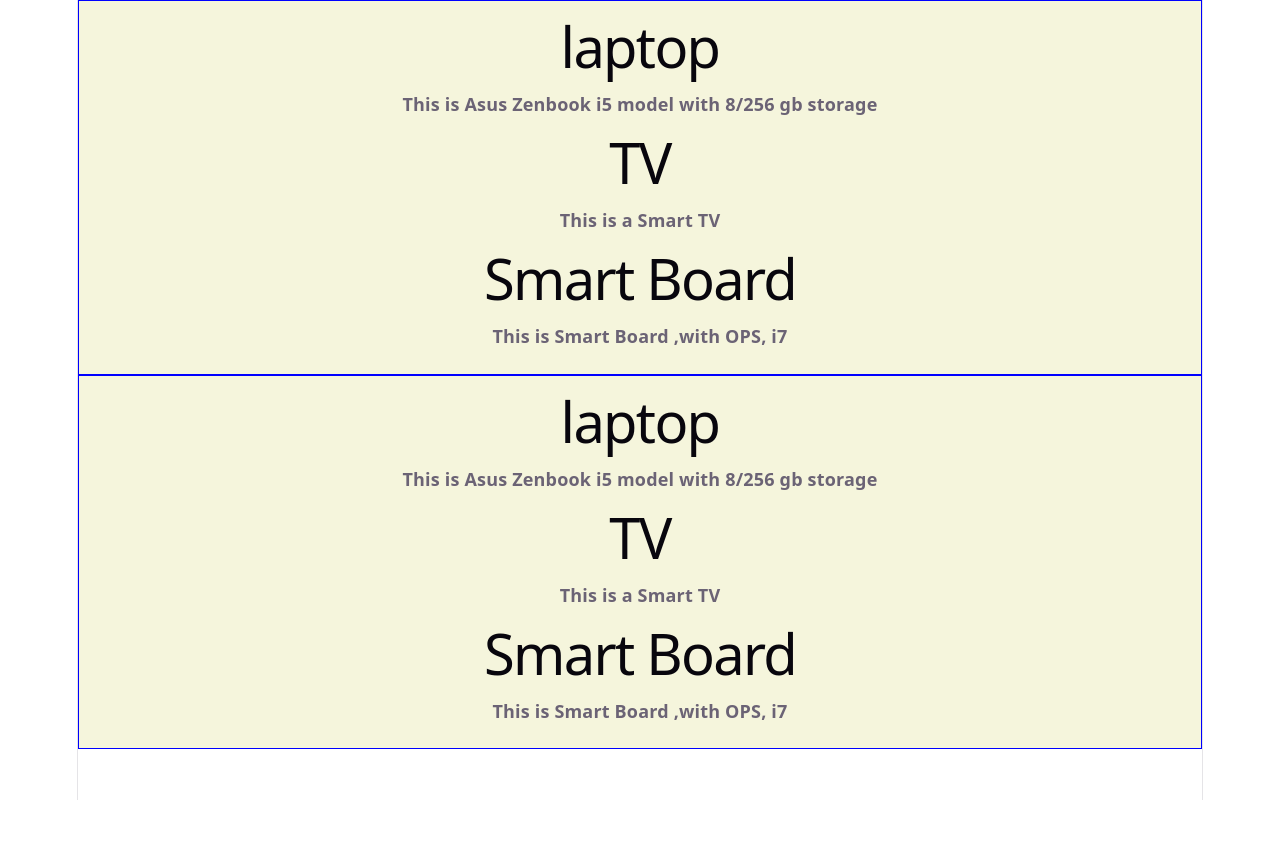
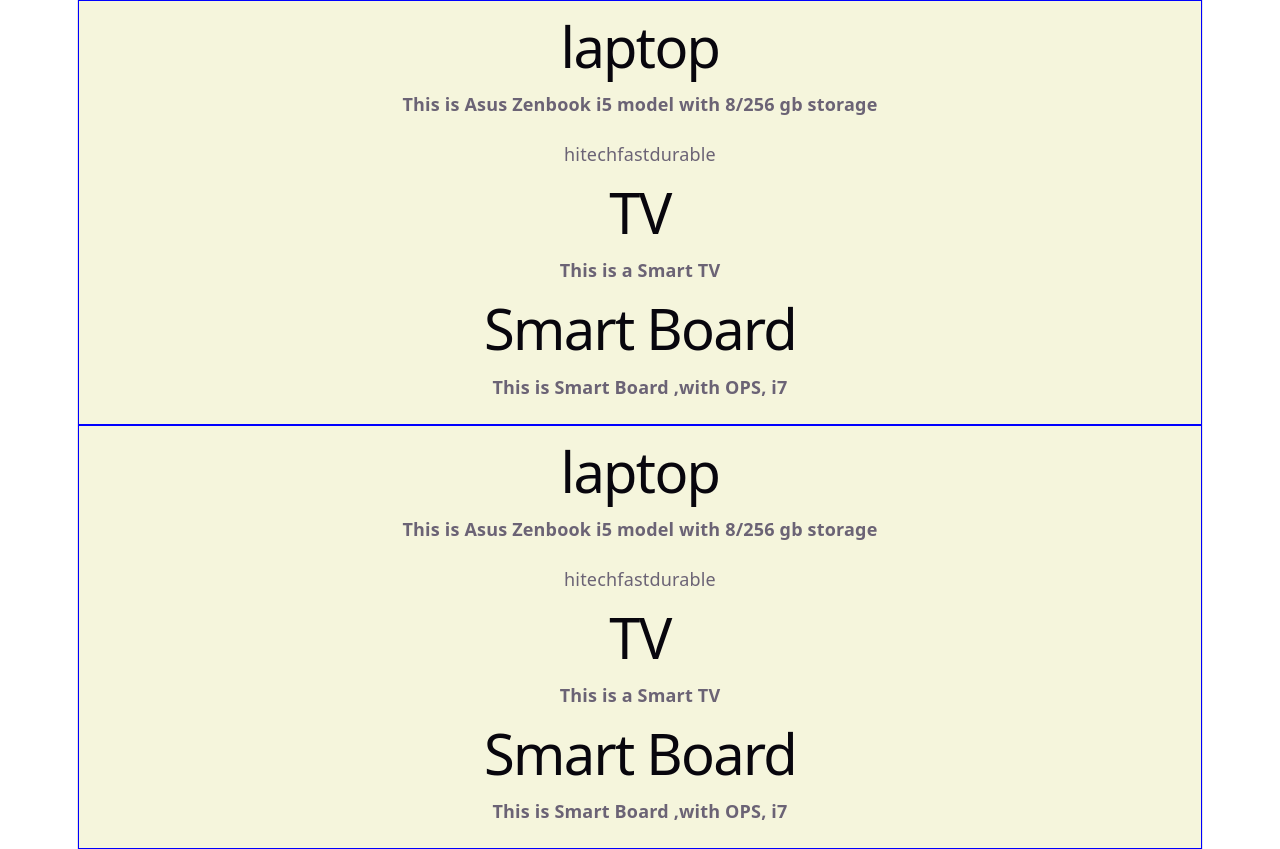
Before and after one commit to sadiksha-kc-neupane/React_Learning, a React (Vite) app: page / in a window 1280 px wide. Before the commit the page ends 800 px from the top, so only its background shows below. Built offline with nearby package versions, Linux system fonts and the light colour scheme.

Commit message:
created array and passed it as an props

```diff
--- a/src/Product&Desc.jsx
+++ b/src/Product&Desc.jsx
@@ -2,11 +2,13 @@
 import "./Product_Desc.css";
 
 function Product_Desc() {
+  let features = ["hitech", "fast", "durable"];
   return (
     <div className="Product_Desc">
       <Product
         title={"laptop"}
         description={"This is Asus Zenbook  i5 model with 8/256 gb storage"}
+        features={features}
       />
       <Product title={"TV"} description={"This is a Smart TV"} />
       <Product
--- a/src/product.jsx
+++ b/src/product.jsx
@@ -1,8 +1,10 @@
-function Product({ title, description }) {
+function Product({ title, description, features }) {
+  console.log(features);
   return (
     <div className="Product">
       <h1>{title}</h1>
       <h4>{description}</h4>
+      <p>{features}</p>
     </div>
   );
 }
```
